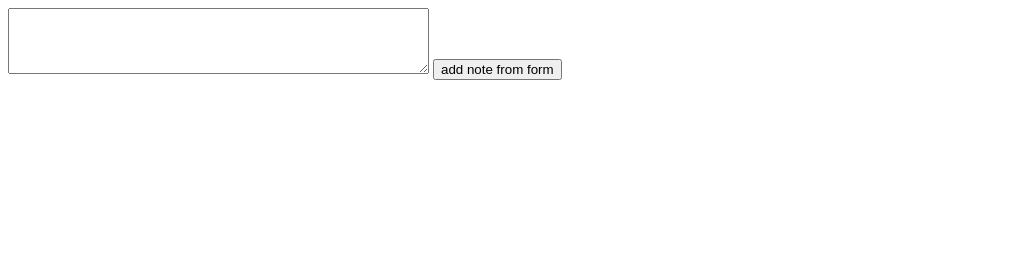
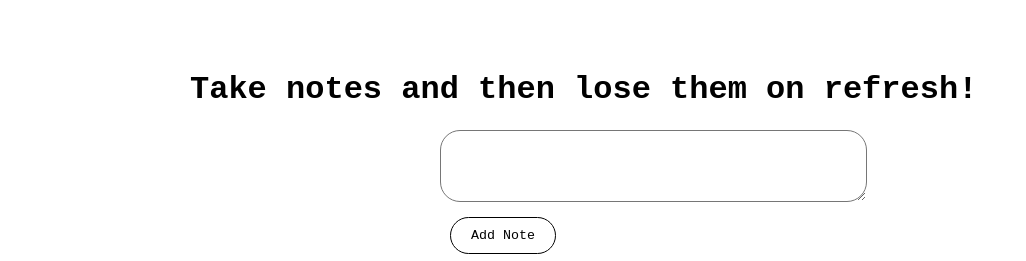
Before and after one commit to mormolis/note-app, a website: page index.html in a window 1280 px wide. Shown: the whole page, without its empty margins (0-1026 px from the left). Drawn offline with Linux system fonts and the light colour scheme.

Commit message:
adds styling and clears the form after submission

```diff
--- /dev/null
+++ b/css/styles.css
@@ -0,0 +1,61 @@
+body{
+  height: 100% !important;
+  padding-top: 50px;
+  width: 900px;
+  font-family: Courier New, Courier, monospace;
+  margin: auto;
+}
+a{
+  color: rgb(137, 177, 7)
+}
+a:hover{
+  background-color: #242
+}
+form{
+padding-left:250px;
+}
+#newNote{
+  font-family: Courier New, Courier, monospace;
+border-radius: 20px;
+padding:5px;
+}
+
+#notebtn{
+  font-family: Courier New, Courier, monospace;
+  display: block;
+  margin: 10px;
+
+  color: rgb(0, 0, 0);
+  background: rgba(0,0,0,0);
+  border: solid 1px rgb(0, 0, 0);
+
+  padding: 10px 20px 10px 20px;
+  -webkit-border-radius: 50;
+  -moz-border-radius: 50;
+  border-radius: 50px;
+
+}
+
+#notebtn:hover {
+  color: #ffffff;
+  background-color: rgb(75, 75, 75)
+}
+
+
+
+
+#abbrv{
+  width: 450px;
+  float:left;
+  padding: 40px;
+}
+
+#wholeNote{
+
+  width: 450px;
+  display:inline;
+}
+
+.note-abrv{
+
+}
--- a/index.html
+++ b/index.html
@@ -3,6 +3,8 @@
 
 <head>
   <title>test</title>
+  <link rel="stylesheet" href="css/styles.css">
+
   <script src="src/note-model.js"></script>
   <script src="src/note-list-model.js"></script>
   <script src="src/note-list-view.js"></script>
@@ -10,20 +12,16 @@
 </head>
 
 <body>
+    <h1>Take notes and then lose them on refresh!</h1>
 
-
-  <form>
+  <form id="noteForm">
     <textarea rows="4" cols="50" id="newNote"></textarea>
-  <input type="submit" value="add note from form" id="notebtn">
+  <input type="submit" value="Add Note" id="notebtn">
   </form>
   <!-- <script>var noteController = new NoteController();</script> -->
   <!-- <button onclick="noteController.addNoteToPage()">Add note</button> -->
-  <div id="abbrv">
-
-  </div>
-  <div id="wholeNote">
-
-  </div>
+  <div id="abbrv"></div>
+  <div id="wholeNote"></div>
 
 
   <script>
--- a/src/note-controller.js
+++ b/src/note-controller.js
@@ -25,10 +25,16 @@
       _noteList.createNote(text);
       refreshNodeListView();
     }
+    var clearForm = function(){
+      var frm = document.getElementById('noteForm');
 
+      frm.reset();  // Reset
+      // return false; // Prevent page refresh
+    }
     var addEventListenerToPage = function(id) {
       document.getElementById(id).addEventListener("click", function (e) {
         addNoteToPage();
+        clearForm();
         e.preventDefault();
       });
     }
```
Also changed, not shown: 1 other file.
